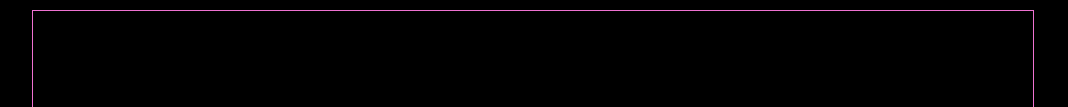
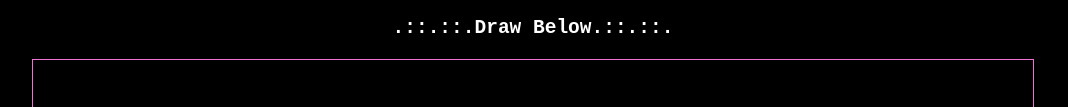
Before and after one commit to ju-mc/ju-mc.github.io, a plain HTML site: page drawing-page.html in a window 1280 px wide. Shown: the part 241-348 px from the top of the page, without its empty margins (107-1175 px from the left). Drawn offline with Linux system fonts and the light colour scheme.

Commit message:
removed done button and stuff bc app is under consturction mehhh

```diff
--- a/drawing-page.html
+++ b/drawing-page.html
@@ -77,20 +77,26 @@
     </pre>
 
 
+    <section>
+        <h2 style="color:#ffffff">.::.::.Draw Below.::.::.</h2>
+    </section>
+
     <canvas id="myCanvas" width="1000" height="600"></canvas>
     <script src="drawing-game.js"></script>
+
+    <!--
     <button id="doneButton">Done</button>
 
 
-    <!--
+
     <div class="canvas-container">
         <canvas id="myCanvas" width="1000" height="600"></canvas>
         <button id="doneButton">interpret my artwork</button>
     </div>
-    -->
+
 
     <div id="caption-container"></div>
-
+    -->
 
 
 </body>
```
